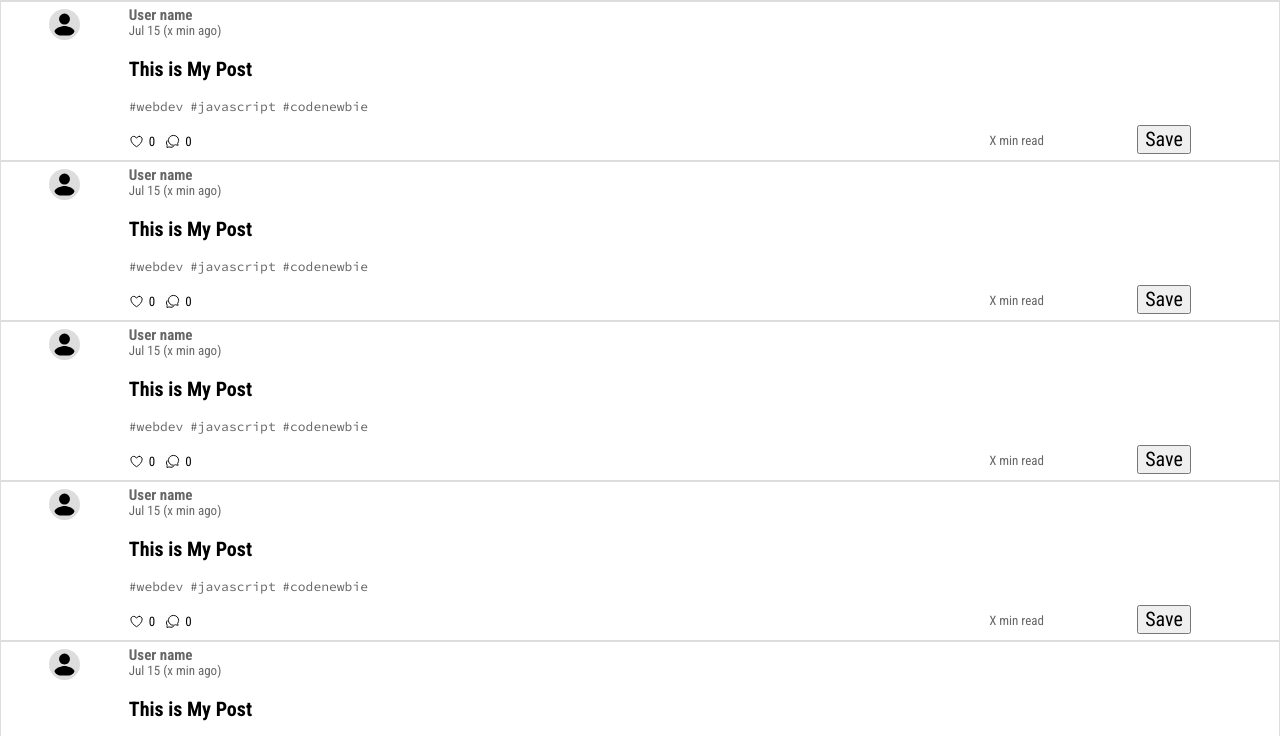
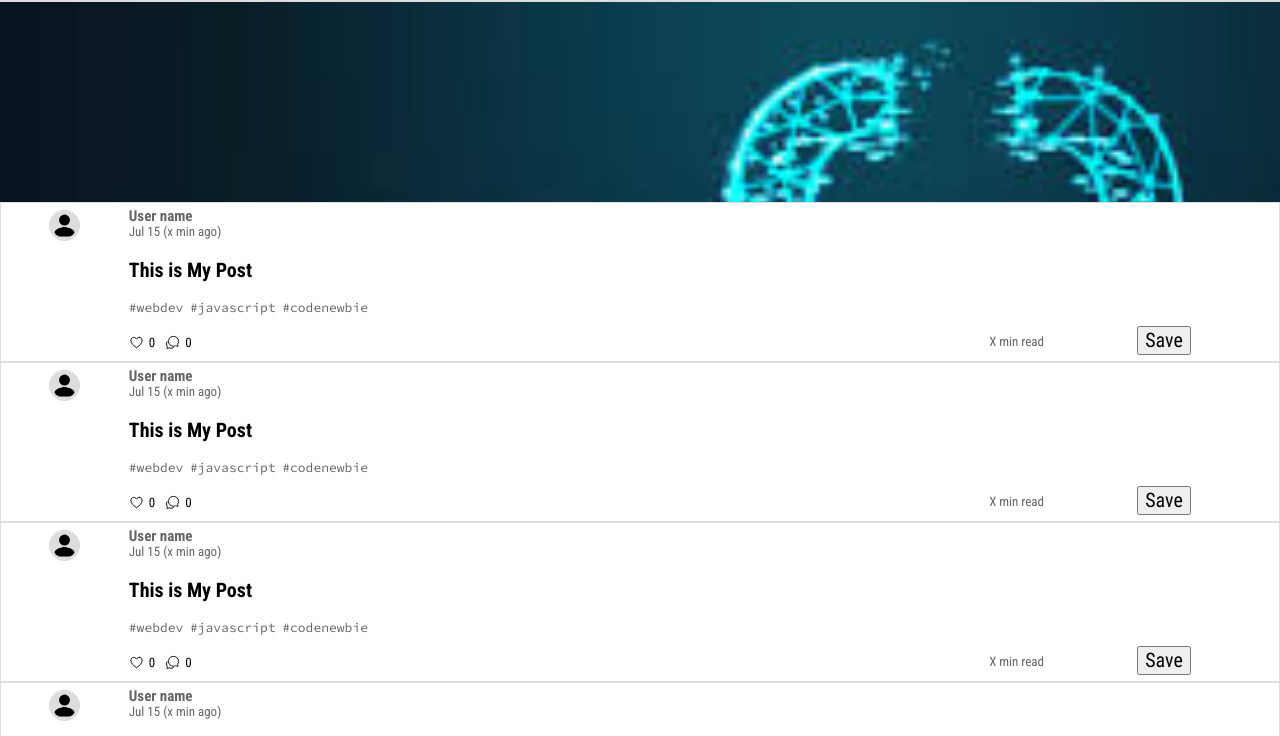
Before and after one commit to Claim-Academy-JS/mobile-html-css-STLnick, a website: page client/index.html in a window 1280 px wide. Shown: the part 99-835 px from the top of the page. Drawn offline with nearby package versions, Linux system fonts and the light colour scheme.

Commit message:
:sparkles: Insert and style featured image at top of feed

```diff
--- a/client/index.html
+++ b/client/index.html
@@ -37,6 +37,7 @@
       </div>
     </div>
   </header>
+
   <!-- POSTS BAR -->
   <div class="posts-bar flex">
     <a href="#">
@@ -58,6 +59,13 @@
       <img class="icon" src="img/flash.svg" alt="Lightning bolt icon">
     </a>
   </div>
+  <!-- FEED FEATURED IMAGE -->
+  <!-- TODO: Change this from its own section to logic to only display image from -->
+  <!-- a post if it is the FIRST post in the FEED -->
+  <div class="featured">
+    <img class="featured-img" src="img/topImg.jpeg" alt="Image of curly brackets">
+  </div>
+
   <!-- POSTS FEED -->
   <div class="posts-container flex flex--column">
     <div class="post-card flex">
--- a/client/style.css
+++ b/client/style.css
@@ -8,6 +8,7 @@ a {
 }
 
 .top-bar {
+  border-bottom: 1px solid #eee;
   padding-left: 0.25em;
 }
 
@@ -54,6 +55,15 @@ a {
 
 .posts-header {
   margin: 0.25em;
+}
+
+.featured {
+  max-height: 10em;
+  overflow: hidden;
+}
+
+.featured-img {
+  width: 100vw;
 }
 
 .post-card {
```
Also changed, not shown: client/img/topImg.jpeg (added).
